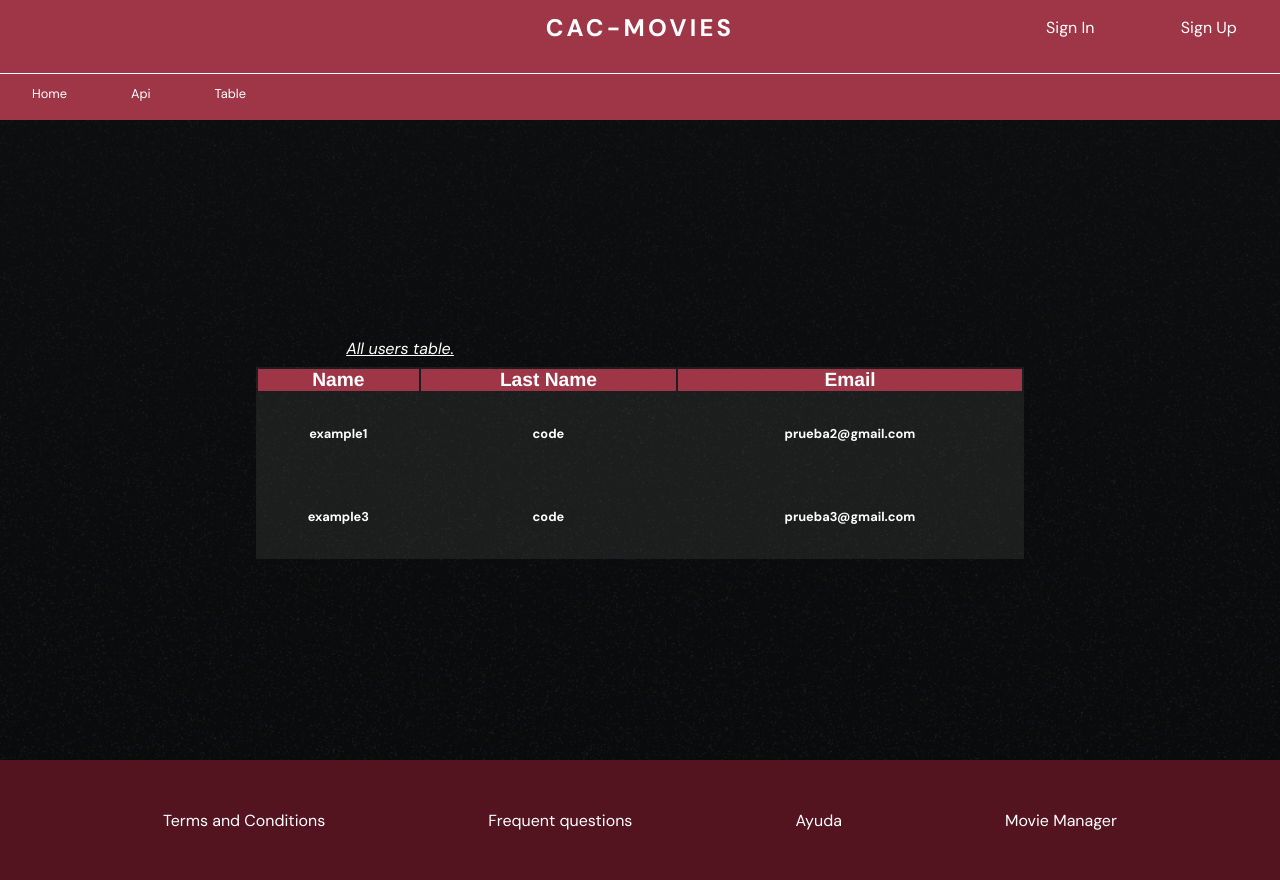
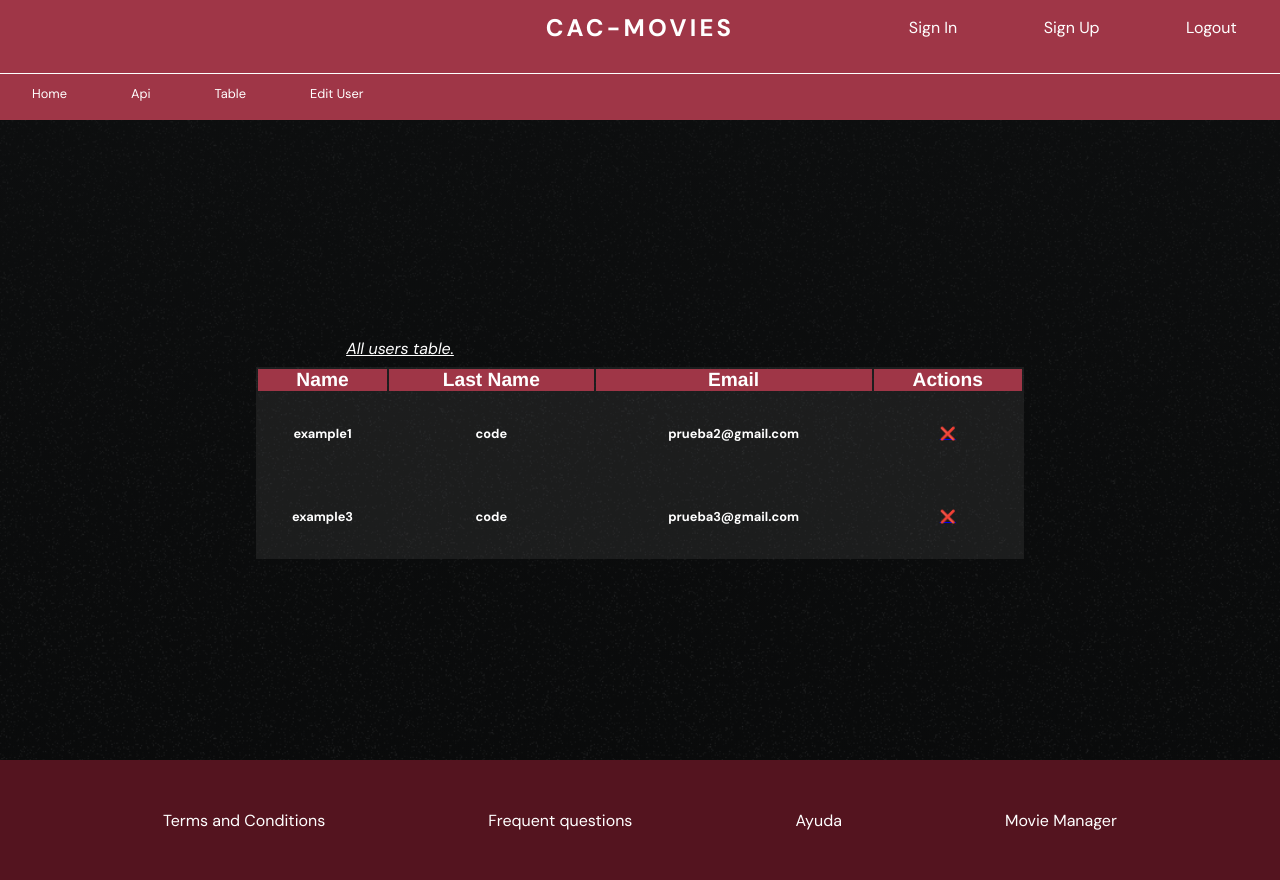
Before and after one commit to cesar-trigo/E.P.Movies, a PHP site: page /page/usersTable.php in a window 1280 px wide. Run offline with PHP 8.4, Linux system fonts and the light colour scheme; data comes from the database, SQL or seed files in the repository; lists and menus that the app fills with data are empty; some libraries are stand-ins or nearby versions.

Commit message:
modificación del header

```diff
--- a/page/api.html
+++ b/page/api.html
@@ -29,6 +29,9 @@
           <li class="li-inic-header">
             <a class="ancor-inic-header" href="./signUp.php">Sign Up</a>
           </li>
+          <li class="li-inic-header">
+            <a class="ancor-inic-header" href="../php/logout.php">Logout</a>
+          </li>
         </ul>
       </nav>
     </div>
@@ -43,6 +46,9 @@
           </li>
           <li>
             <a class="ancor-sec-header" href="./usersTable.php">Table</a>
+          </li>
+          <li>
+            <a class="ancor-sec-header" href="./editUser.php">Edit User</a>
           </li>
         </ul>
       </nav>
--- a/page/signIn.html
+++ b/page/signIn.html
@@ -29,6 +29,9 @@
           <li class="li-inic-header">
             <a class="ancor-inic-header" href="./signUp.php">Sign Up</a>
           </li>
+          <li class="li-inic-header">
+            <a class="ancor-inic-header" href="../php/logout.php">Logout</a>
+          </li>
         </ul>
       </nav>
     </div>
@@ -43,6 +46,9 @@
           </li>
           <li>
             <a class="ancor-sec-header" href="./usersTable.php">Table</a>
+          </li>
+          <li>
+            <a class="ancor-sec-header" href="./editUser.php">Edit User</a>
           </li>
         </ul>
       </nav>
--- a/page/signUp.php
+++ b/page/signUp.php
@@ -29,6 +29,9 @@
           <li class="li-inic-header">
             <a class="ancor-inic-header" href="#">Sign Up</a>
           </li>
+          <li class="li-inic-header">
+            <a class="ancor-inic-header" href="../php/logout.php">Logout</a>
+          </li>
         </ul>
       </nav>
     </div>
@@ -43,6 +46,9 @@
           </li>
           <li>
             <a class="ancor-sec-header" href="./usersTable.php">Table</a>
+          </li>
+          <li>
+            <a class="ancor-sec-header" href="./editUser.php">Edit User</a>
           </li>
         </ul>
       </nav>
--- a/page/usersTable.php
+++ b/page/usersTable.php
@@ -27,6 +27,9 @@
           <li class="li-inic-header">
             <a class="ancor-inic-header" href="./signUp.php">Sign Up</a>
           </li>
+          <li class="li-inic-header">
+            <a class="ancor-inic-header" href="../php/logout.php">Logout</a>
+          </li>
         </ul>
       </nav>
     </div>
@@ -41,6 +44,9 @@
           </li>
           <li>
             <a class="ancor-sec-header" href="#">Table</a>
+          </li>
+          <li>
+            <a class="ancor-sec-header" href="./editUser.php">Edit User</a>
           </li>
         </ul>
       </nav>
@@ -58,7 +64,7 @@
                             <th>Name</th>
                             <th>Last Name</th>
                             <th>Email</th>
-
+                            <th>Actions</th>
                         </tr>
                     </thead>
                     <tbody>
@@ -67,6 +73,7 @@
                                 <th class="th-data" ><?php echo htmlspecialchars($row["name"]); ?></th>
                                 <th class="th-data" ><?php echo htmlspecialchars($row["lastName"]); ?></th>
                                 <th class="th-data" ><?php echo htmlspecialchars($row["email"]); ?></th>
+                                <th class="th-data" ><a href="../php/deleteUser.php?id=<?php echo $row['id']; ?>">&#10060;</a></th>
                             </tr>
                         <?php }; ?>
                     </tbody>
```
